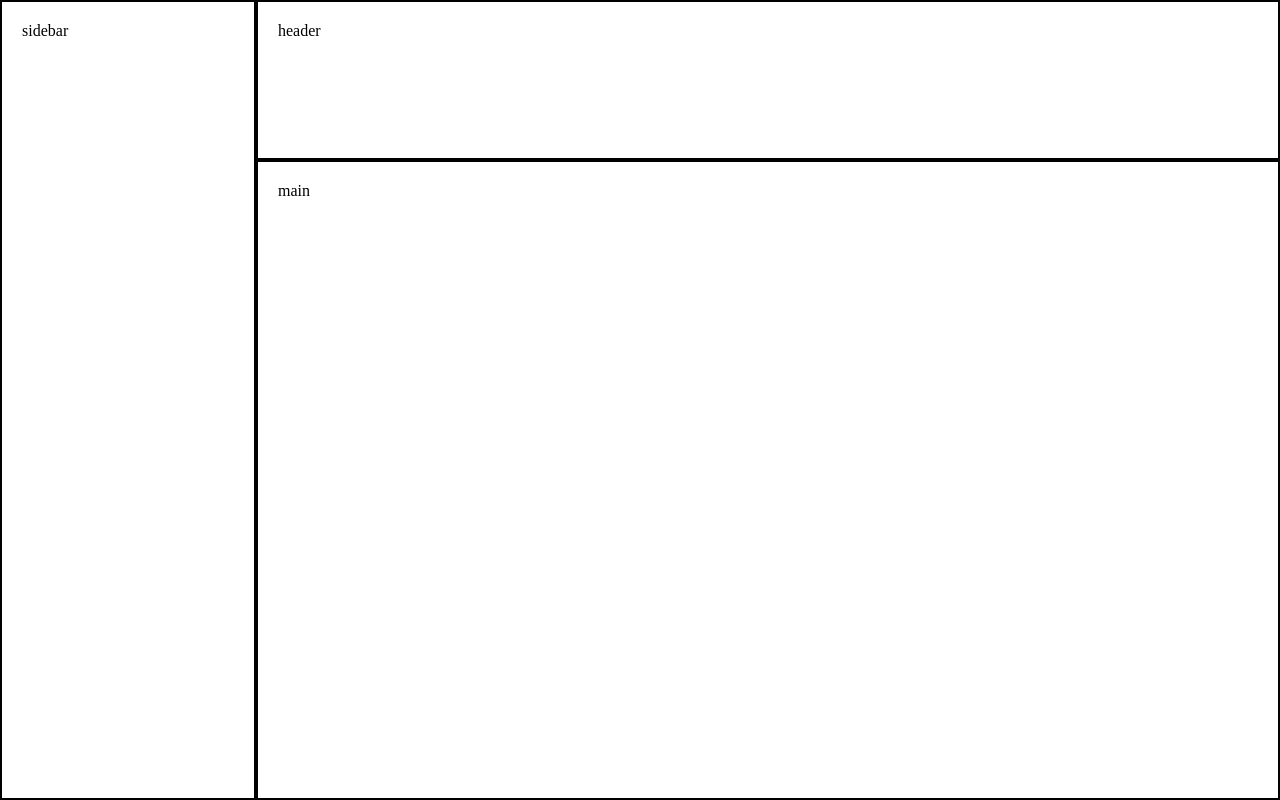
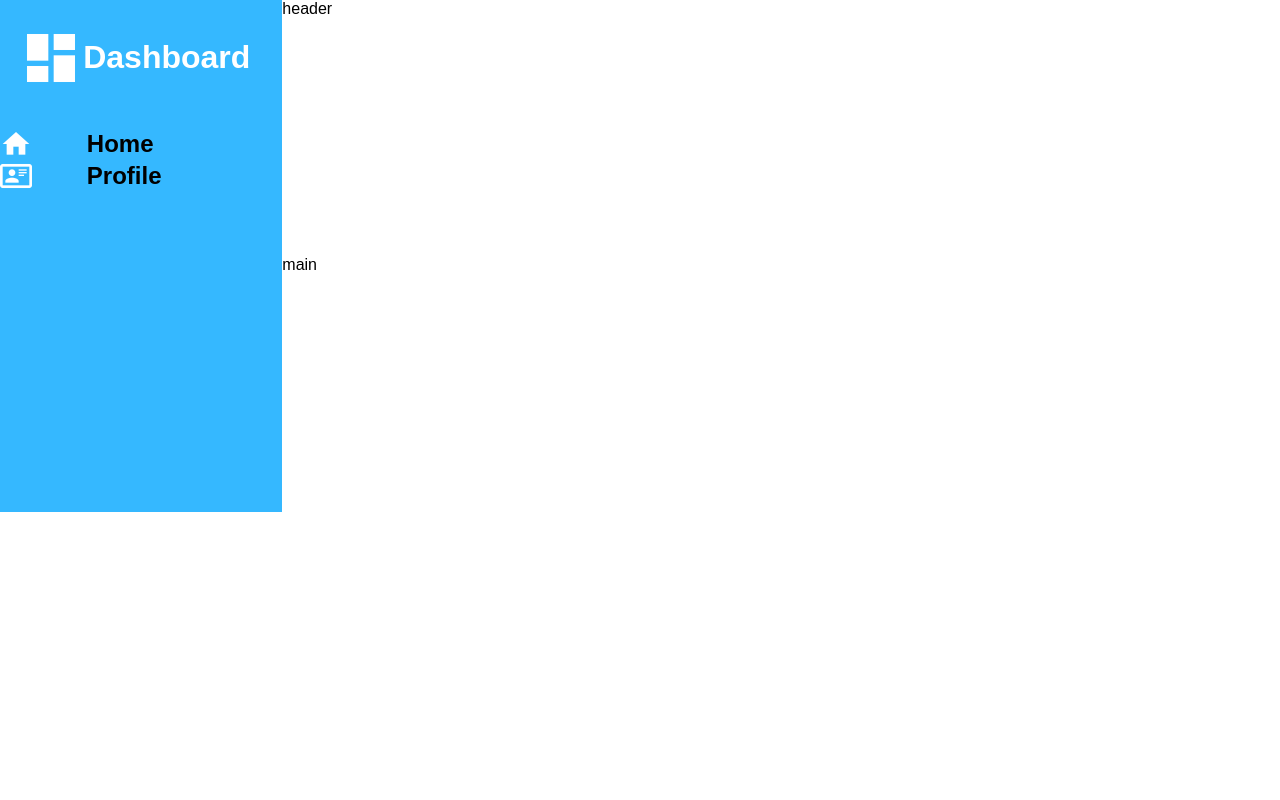
Before and after one commit to yunus-lol/odin-admin-dashboard, a plain HTML site: page index.html in a window 1280 px wide. Drawn offline with Linux system fonts and the light colour scheme.

Commit message:
align the tags in sidebar and add styles

```diff
--- a/index.html
+++ b/index.html
@@ -4,13 +4,31 @@
   <meta charset="UTF-8">
   <meta name="viewport" content="width=device-width, initial-scale=1.0">
   <link rel="stylesheet" href="styles.css">
-  <title>Admin Dashboard</title>
+  <title>Admin dashboard</title>
 </head>
 <body>
-  <div class="grid-container">
+  <div class="container">
     <div class="header">header</div>
-    <div class="sidebar">sidebar</div>
-    <div class="main-content">main</div>
+
+    <div class="sidebar">
+      <div class="dashboard">
+        <img src="icons/view-dashboard.png" alt="dashboard icon" class="large-icon">
+        <h1>Dashboard</h1>
+      </div>
+      <div class="top-list">
+        <div class="tag">
+          <img src="icons/home.png" alt="home icon" class="icon">
+          <div>Home</div>
+        </div>
+        <div class="tag">
+          <img src="icons/card-account-details-outline.png" alt="profile" class="icon">
+          <div>Profile</div>
+        </div>
+      </div>
+      <div class="bottom-list"></div>
+    </div>
+
+    <div class="main">main</div>
   </div>
 </body>
 </html>
--- a/styles.css
+++ b/styles.css
@@ -1,27 +1,56 @@
 * {
+  padding: 0;
   margin: 0;
-  padding: 0;
   box-sizing: border-box;
 }
 
-.header, .sidebar, .main-content {
-  border: 2px solid black;
-  padding: 20px;
-}
-
-.grid-container {
+.container {
   display: grid;
-  min-height: 100vh;
-  grid-template-columns: 1fr 4fr;
-  grid-template-rows: 1fr 4fr;
-}
-
-.header {
-  display: grid;
-  grid-area: 1 / 2 / 2 / 3
+  grid-template-columns: 1fr 5fr;
+  font-family: Arial, Helvetica, sans-serif;
 }
 
 .sidebar {
   display: grid;
-  grid-area: 1 / 1 / 5 / 2;
+  grid-area: 1 / 1 / 3 / 1;
+  grid-template-rows: 2fr repeat(6, 1fr);
+  background-color: rgb(53, 184, 255);
 }
+
+.large-icon {
+  height: 4em;
+  width: 4em;
+  filter: invert(100%)
+}
+
+.icon {
+  height: 2em;
+  width: 2em;
+  filter: invert(100%);
+}
+
+.dashboard, .icon{
+  display: grid;
+  grid-template-columns: 1fr 2fr;
+  align-items: center;
+  color: white;
+}
+
+.tag {
+  display: grid;
+  align-items: center;
+  grid-template-columns: 1fr 2.25fr;
+}
+
+.dashboard {
+  padding: 1.2em 2em 2em 1.2em;
+}
+
+.tag div {
+  font-weight: bold;
+  font-size: 1.5rem;
+}
+
+.tag:hover {
+  background-color: rgb(94, 199, 255);
+}
```
Also changed, not shown: icons/account-group.png (added), icons/card-account-details-outline.png (added), icons/clock-time-three.png (added), icons/home.png (added), icons/message-reply.png (added), icons/note-multiple.png (added), icons/view-dashboard.png (added).
